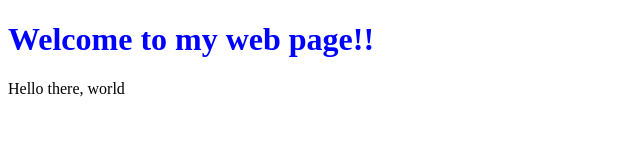
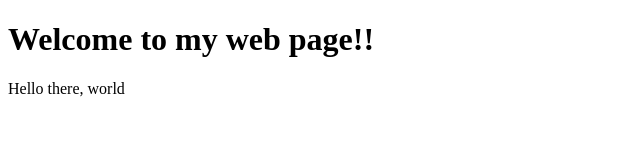
Before and after one commit to osborne2020/hello, a plain HTML site: page index.html in a window 1280 px wide. Shown: the whole page, without its empty margins (0-640 px from the left). Drawn offline with Linux system fonts and the light colour scheme.

Commit message:
remove the css style

```diff
--- a/index.html
+++ b/index.html
@@ -10,7 +10,7 @@
 
 <body>
 
-    <h1 style="color: blue;">Welcome to my web page!!</h1>
+    <h1>Welcome to my web page!!</h1>
 
     Hello there, world
 
```
